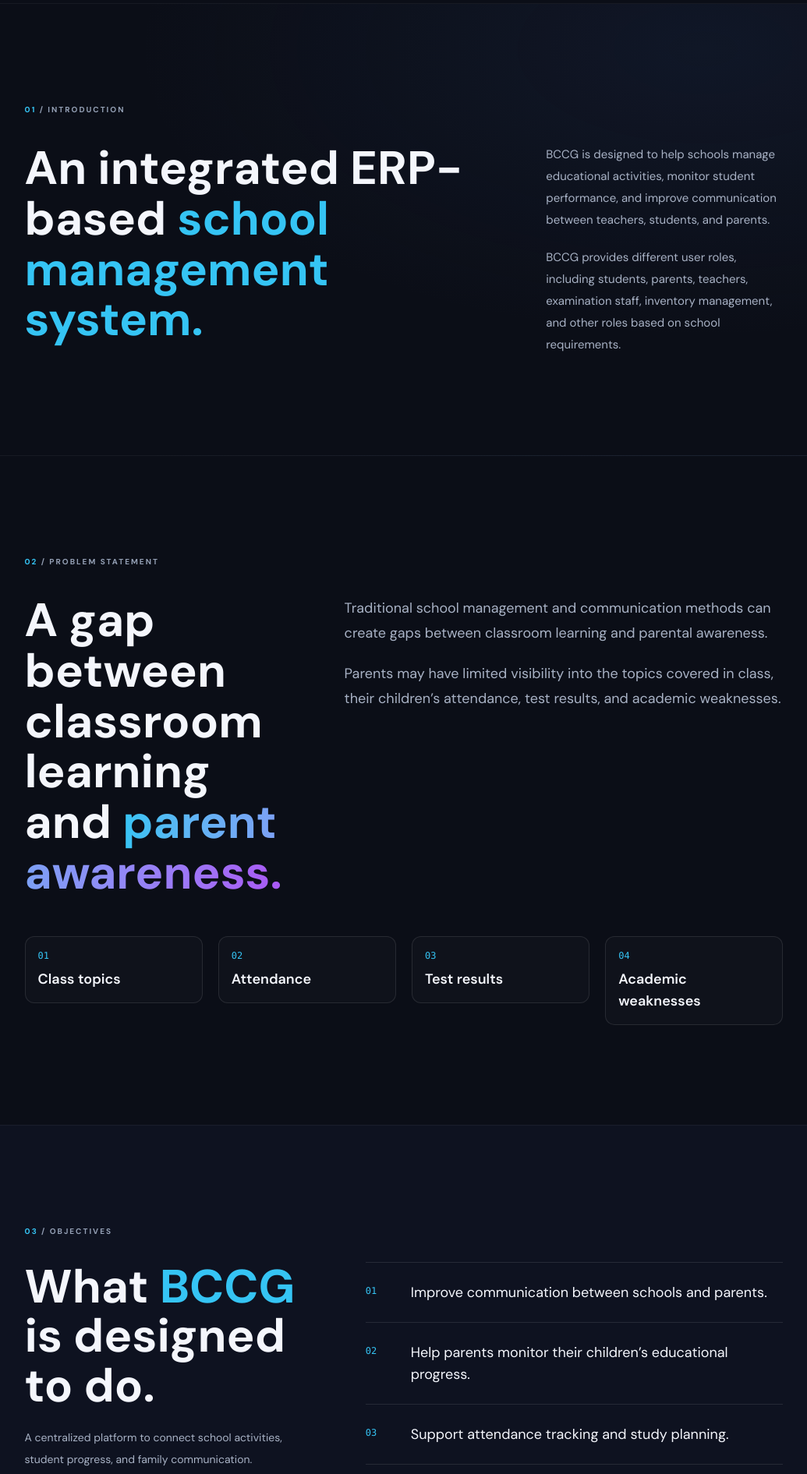
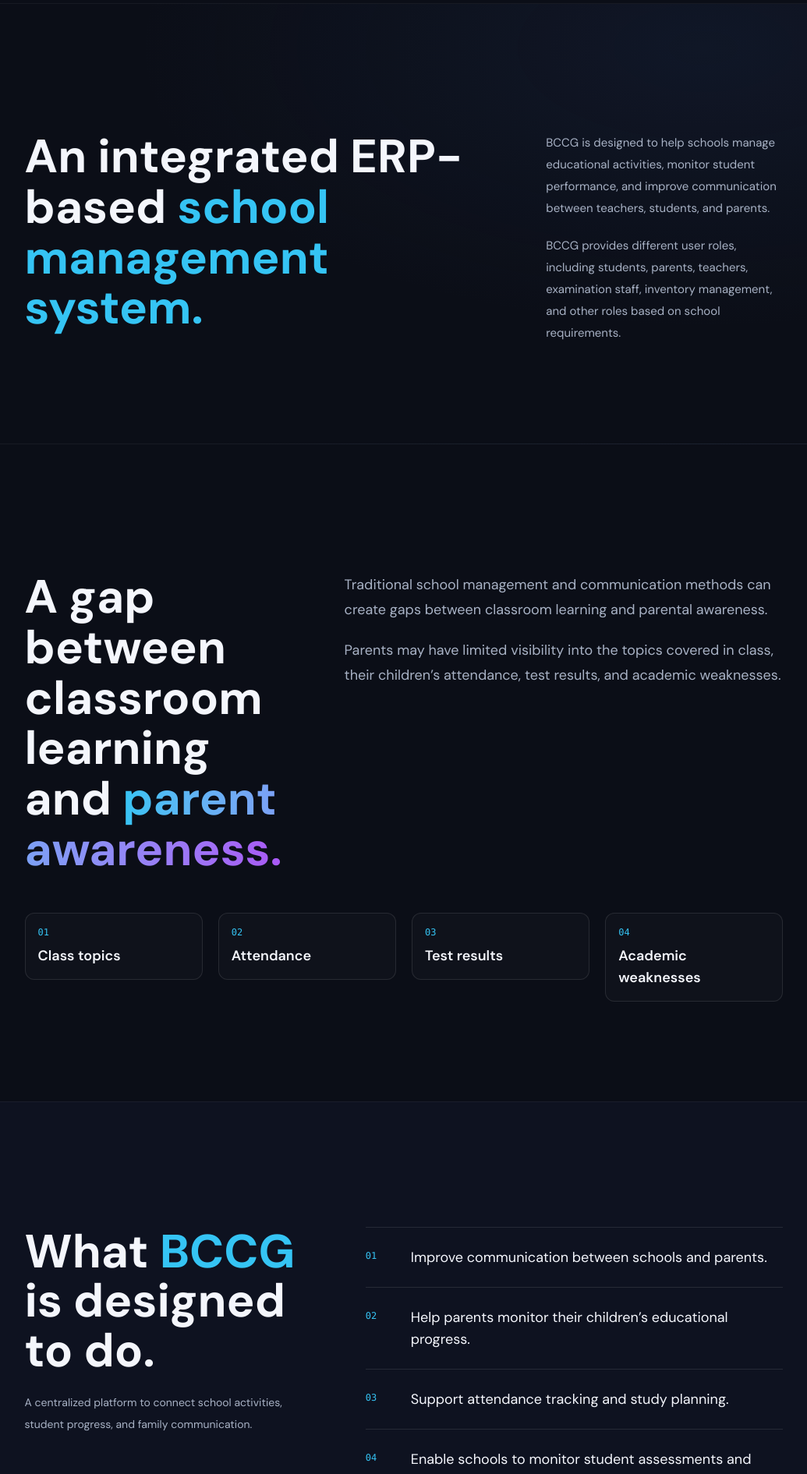
Before and after one commit to GRM458/Case-Study-website, a React (Vite) app: page / in a window 1280 px wide. Shown: the part 720-2611 px from the top of the page at 78% size, without its empty margins (122-1157 px from the left). Built offline with nearby package versions, Linux system fonts and the light colour scheme.

Commit message:
just Remove section numbering

```diff
--- a/src/components/sections/AudienceSection.tsx
+++ b/src/components/sections/AudienceSection.tsx
@@ -12,7 +12,7 @@ export function AudienceSection() {
       id="audience"
       aria-labelledby="audience-heading"
     >
-      <SectionEyebrow number="05" label="Target audience" />
+      {/* <SectionEyebrow number="05" label="Target audience" /> */}
       <div className="mt-8 grid gap-8 lg:grid-cols-[.8fr_1.2fr] lg:gap-20">
         <div>
           <h2
--- a/src/components/sections/FeaturesSection.tsx
+++ b/src/components/sections/FeaturesSection.tsx
@@ -14,7 +14,7 @@ export function FeaturesSection() {
     >
       <div className="flex flex-col justify-between gap-8 md:flex-row md:items-end">
         <div>
-          <SectionEyebrow number="04" label="Key features" inverted />
+          {/* <SectionEyebrow number="04" label="Key features" inverted /> */}
           <h2
             id="feature-heading"
             className="mt-8 font-sans text-4xl font-bold leading-[1.05] md:text-5xl lg:text-6xl"
--- a/src/components/sections/IntroSection.tsx
+++ b/src/components/sections/IntroSection.tsx
@@ -4,7 +4,7 @@ import { SectionEyebrow } from '../ui/SectionEyebrow'
 export function IntroSection() {
   return (
     <section className="border-y border-white/5 bg-[radial-gradient(ellipse_at_80%_10%,rgba(44,69,122,.16),transparent_50%)] px-6 py-20 md:px-12 md:py-28 lg:px-[12vw] lg:py-32" id="introduction" aria-labelledby="intro-title">
-      <SectionEyebrow number="01" label="Introduction" />
+      {/* <SectionEyebrow number="01" label="Introduction" /> */}
       <div className="mt-9 grid gap-10 lg:grid-cols-[1.2fr_.62fr] lg:gap-20">
         <h2 id="intro-title" className="max-w-195 font-sans text-4xl font-bold leading-[1.08] md:text-5xl lg:text-6xl">An integrated ERP-based <span className="text-cyan">school management system.</span></h2>
         <div className="space-y-5 self-end text-[15px] leading-7 text-copy">
--- a/src/components/sections/ObjectivesSection.tsx
+++ b/src/components/sections/ObjectivesSection.tsx
@@ -4,7 +4,7 @@ import { SectionEyebrow } from '../ui/SectionEyebrow'
 export function ObjectivesSection() {
   return (
     <section className="border-y border-white/5 bg-[#0e1220] px-6 py-20 md:px-12 md:py-28 lg:px-[12vw] lg:py-32" id="objectives" aria-labelledby="objectives-heading">
-      <SectionEyebrow number="03" label="Objectives" />
+      {/* <SectionEyebrow number="03" label="Objectives" /> */}
       <div className="mt-8 grid gap-10 lg:grid-cols-[.8fr_1.2fr] lg:gap-20">
         <div><h2 id="objectives-heading" className="font-sans text-4xl font-bold leading-[1.06] md:text-5xl lg:text-6xl">What <span className="text-cyan">{productName}</span> is designed to do.</h2><p className="mt-5 max-w-md text-sm leading-7 text-copy">A centralized platform to connect school activities, student progress, and family communication.</p></div>
         <ol className="border-t border-white/10">{objectives.map((objective, index) => <li className="grid grid-cols-[42px_1fr] gap-4 border-b border-white/10 py-5 md:py-6" key={objective}><span className="pt-1 font-mono text-xs text-cyan">0{index + 1}</span><p className="text-base leading-7 text-ink md:text-lg">{objective}</p></li>)}</ol>
--- a/src/components/sections/ProblemSection.tsx
+++ b/src/components/sections/ProblemSection.tsx
@@ -26,7 +26,7 @@ export function ProblemSection() {
       id="problem"
       aria-labelledby="problem-heading"
     >
-      <SectionEyebrow number="02" label="Problem statement" />
+      {/* <SectionEyebrow number="02" label="Problem statement" /> */}
 
       <div className="mt-9 grid gap-8 lg:grid-cols-[.7fr_1.3fr] lg:gap-20">
         <h2
--- a/src/components/sections/StatusSection.tsx
+++ b/src/components/sections/StatusSection.tsx
@@ -8,7 +8,7 @@ export function StatusSection() {
       id="status"
       aria-labelledby="status-heading"
     >
-      <SectionEyebrow number="06" label="Current status & marketing focus" />
+      {/* <SectionEyebrow number="06" label="Current status & marketing focus" /> */}
 
       <div className="mt-9 grid gap-10 lg:grid-cols-[.85fr_1.15fr] lg:gap-20">
         <div>
```
